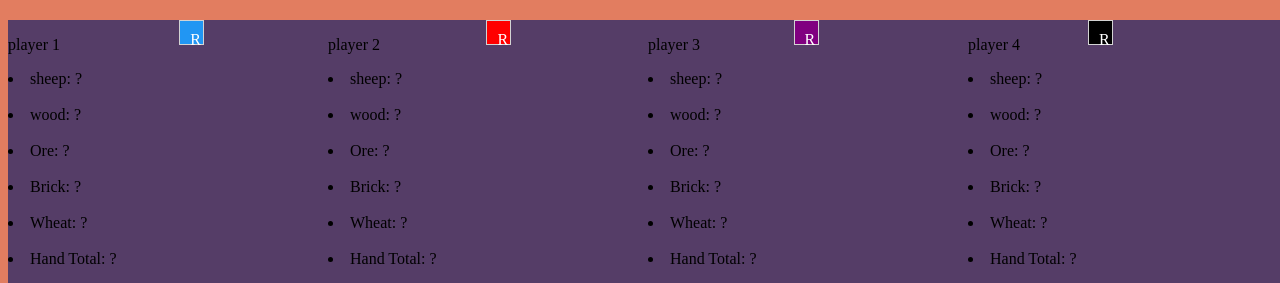
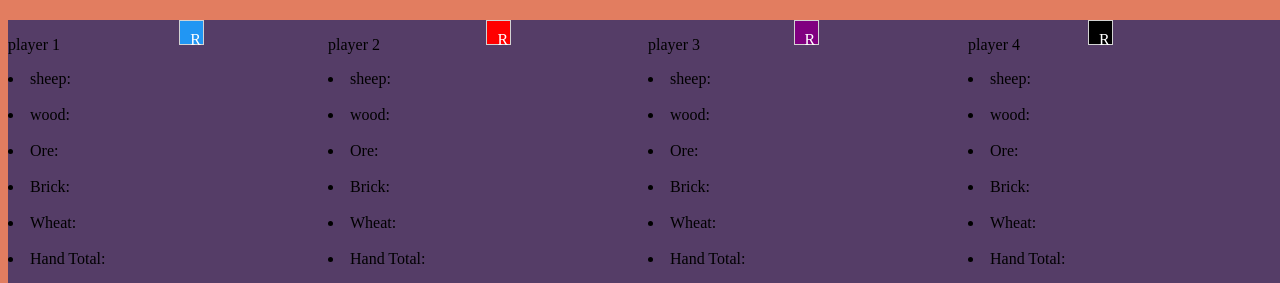
Before and after one commit to jcosta91/SOC, a plain HTML site: page index.html in a window 1280 px wide. Shown: the part 564-847 px from the top of the page. Drawn offline with Linux system fonts and the light colour scheme.

Commit message:
Update index.html

```diff
--- a/index.html
+++ b/index.html
@@ -168,42 +168,42 @@
 
   <div class="player1">
     <p>player 1</p>
-    <li>sheep: ?</li><br>
-    <li>wood: ?</li><br>
-    <li>Ore: ?</li><br>
-    <li>Brick: ?</li><br>
-    <li>Wheat: ?</li><br>
-    <li>Hand Total: ?</li><br>
+    <li>sheep: </li><br>
+    <li>wood: </li><br>
+    <li>Ore: </li><br>
+    <li>Brick: </li><br>
+    <li>Wheat: </li><br>
+    <li>Hand Total: </li><br>
   </div>
 
   <div class="player2">
     <p>player 2</p>
-    <li>sheep: ?</li><br>
-    <li>wood: ?</li><br>
-    <li>Ore: ?</li><br>
-    <li>Brick: ?</li><br>
-    <li>Wheat: ?</li><br>
-    <li>Hand Total: ?</li><br>
+    <li>sheep: </li><br>
+    <li>wood: </li><br>
+    <li>Ore: </li><br>
+    <li>Brick: </li><br>
+    <li>Wheat: </li><br>
+    <li>Hand Total: </li><br>
   </div>
 
   <div class="player3">
     <p>player 3</p>
-    <li>sheep: ?</li><br>
-    <li>wood: ?</li><br>
-    <li>Ore: ?</li><br>
-    <li>Brick: ?</li><br>
-    <li>Wheat: ?</li><br>
-    <li>Hand Total: ?</li><br>
+    <li>sheep: </li><br>
+    <li>wood: </li><br>
+    <li>Ore: </li><br>
+    <li>Brick: </li><br>
+    <li>Wheat: </li><br>
+    <li>Hand Total: </li><br>
   </div>
 
   <div class="player4">
     <p>player 4</p>
-    <li>sheep: ?</li><br>
-    <li>wood: ?</li><br>
-    <li>Ore: ?</li><br>
-    <li>Brick: ?</li><br>
-    <li>Wheat: ?</li><br>
-    <li>Hand Total: ?</li><br>
+    <li>sheep: </li><br>
+    <li>wood: </li><br>
+    <li>Ore: </li><br>
+    <li>Brick: </li><br>
+    <li>Wheat: </li><br>
+    <li>Hand Total: </li><br>
   </div>
 
 </div>
```
